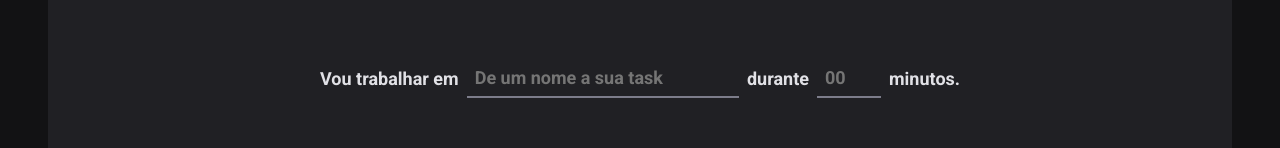
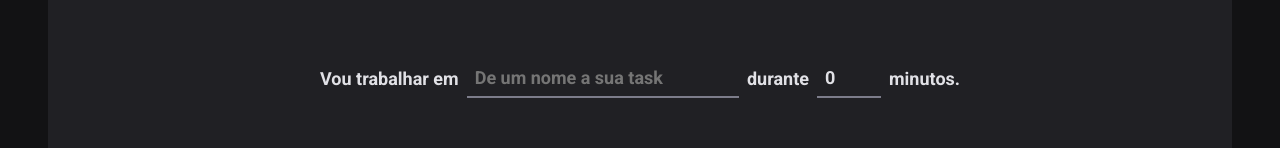
Before and after one commit to rodrigoaugusto99/IGNITE_TIMER, a React (Vite) app: page / in a window 1280 px wide. Shown: the part 166-314 px from the top of the page. Built offline with nearby package versions, Linux system fonts and the light colour scheme.

Commit message:
integrando zod com typescript (infer) + reset nos formularios

```diff
--- a/src/pages/Home/index.tsx
+++ b/src/pages/Home/index.tsx
@@ -13,15 +13,27 @@ const newCycleFormValidationSchema = zod.object({
     .max(60, '60min eh o maximo'),
 })
 
+/*interface NewCycleFormData {
+    task: string
+    minutesAmount: number
+}*/
+
+type NewCycleFormData = zod.infer<typeof newCycleFormValidationSchema>
+
 
 export function Home(){
 
-    const { register, handleSubmit, watch, formState} = useForm({
-        resolver: zodResolver(newCycleFormValidationSchema)
+    const { register, handleSubmit, watch, formState, reset} = useForm<NewCycleFormData>({
+        resolver: zodResolver(newCycleFormValidationSchema),
+        defaultValues: {
+            task: '',
+            minutesAmount: 0
+        }
     })
 
-    function handleCreateNewCycle(data: any){
+    function handleCreateNewCycle(data: NewCycleFormData){
         console.log(data)
+        reset()
     }
 
     console.log(formState.errors)
```
